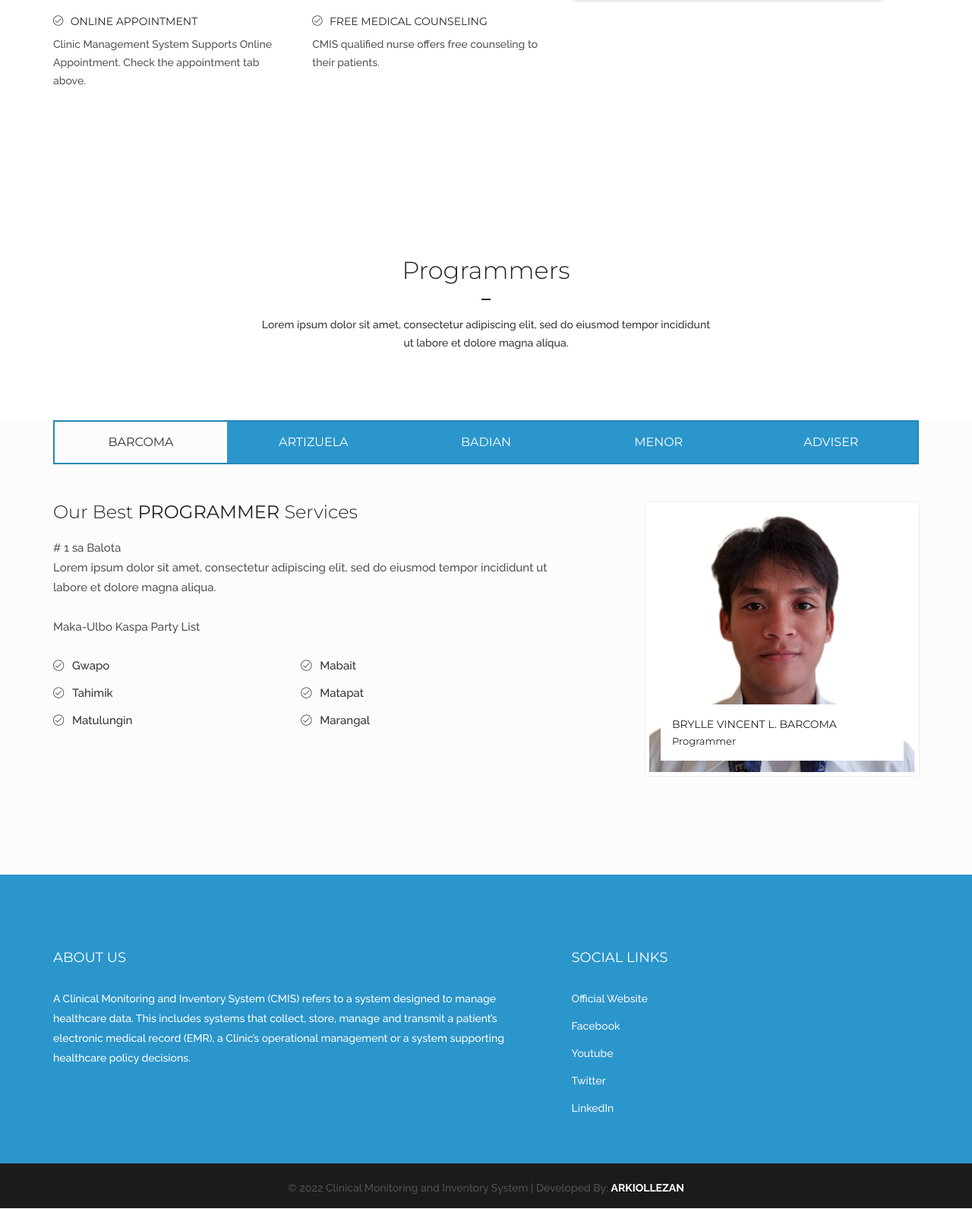
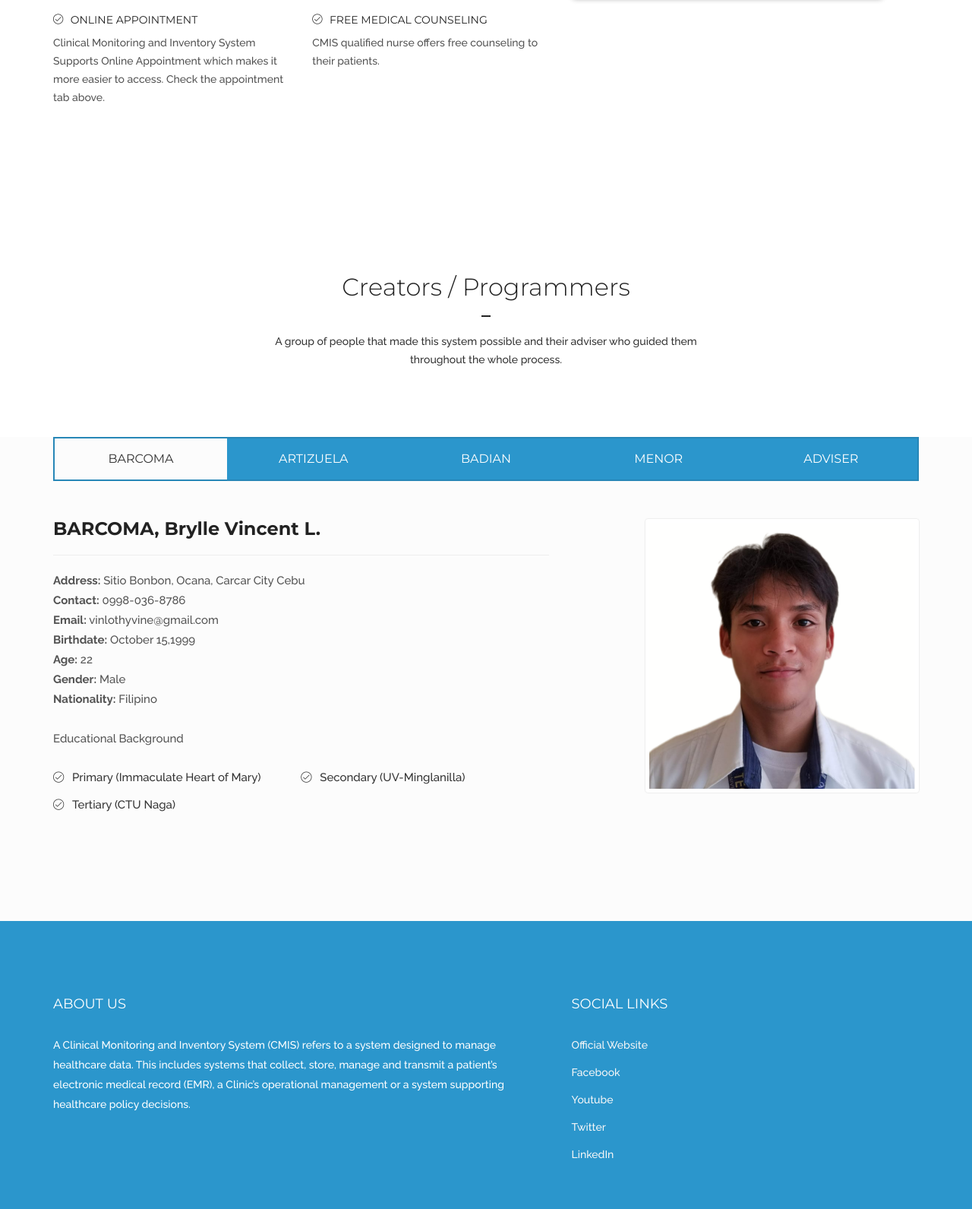
Before and after one commit to vinlothyvine1530/Arkiollezan.v.1.0.0, a PHP site: page /about.php in a window 1280 px wide, after a click on "BARCOMA". Shown: the part 547-2138 px from the top of the page at 76% size. Run offline with PHP 8.4, Linux system fonts and the light colour scheme; a stand-in replaces the project's code that opens the database connection; some libraries are stand-ins or nearby versions.

Commit message:
Wordy Changes (2)
See file

```diff
--- a/about.php
+++ b/about.php
@@ -13,20 +13,20 @@
                     <!-- Intro Detail -->
                     <div class="col-md-7">
                         <div class="text-sec padding-right-0">
-                            <h5>Health Check Up At Clinic Management System</h5>
-                            <p>Lorem ipsum dolor sit amet, consectetur adipiscing elit, sed do eiusmod tempor incididunt ut labore et dolore magna aliqua. Ut enim ad minim veniam, quis nostrud exercitation ullamco laboris nisi ut aliquip ex ea commodo consequat. Duis aute irure dolor in reprehenderit in voluptate velit esse cillum dolore eu fugiat nulla pariatur. Excepteur sint occaecat cupidatat non proident, sunt in culpa qui officia deserunt mollit anim id est laborum.</p>
+                            <h5>Health Record and Inventory of Medicine System</h5>
+                            <p>The web-based Clinical Monitoring and Inventory System allows patients to simply schedule an appointment with the campus nurse no matter where they are. The school nurse could also verify and update the available medicine on his clinic's system rather than manually recording it on paper. A system that makes life easier.</p>
                             <ul class="row">
                               <li class="col-sm-6">
-                                <h6> <i class="lnr  lnr-checkmark-circle"></i> EMERGENCY CASE</h6>
-                                <p>CMIS provide reliable communications and improve public safety areas. </p>
+                                <h6> <i class="lnr  lnr-checkmark-circle"></i> RECORD MONITORING</h6>
+                                <p>CMIS provide excellent monitoring of the patients' record which makes it easier to give them prescriptions to specific unwellness. </p>
                               </li>
                               <li class="col-sm-6">
                                 <h6> <i class="lnr  lnr-checkmark-circle"></i> QUALIFIED NURSE</h6>
-                                <p>Hopital Management System has licensed and qualified nurse! </p>
+                                <p>CMIS is served by a professional nurse to provide excellent quality of giving prescriptions to the patients. </p>
                               </li>
                               <li class="col-sm-6">
                                 <h6> <i class="lnr  lnr-checkmark-circle"></i> ONLINE APPOINTMENT</h6>
-                                <p>Clinic Management System Supports Online Appointment. Check the appointment tab above. </p>
+                                <p>Clinical Monitoring and Inventory System Supports Online Appointment which makes it more easier to access. Check the appointment tab above. </p>
                               </li>
                               <li class="col-sm-6">
                                 <h6> <i class="lnr  lnr-checkmark-circle"></i> FREE MEDICAL COUNSELING</h6>
@@ -51,9 +51,9 @@
 
         <!-- Heading -->
         <div class="heading-block">
-          <h2>Programmers</h2>
+          <h2>Creators / Programmers</h2>
           <hr>
-          <span>Lorem ipsum dolor sit amet, consectetur adipiscing elit, sed do eiusmod tempor incididunt ut labore et dolore magna aliqua.</span> </div>
+          <span>A group of people that made this system possible and their adviser who guided them throughout the whole process.</span> </div>
       </div>
 
       <!-- Department -->
@@ -81,19 +81,24 @@
                 <div class="dep-sec-txt">
                   <div class="row">
                     <div class="col-md-7">
-                      <h5>Our Best <span>PROGRAMMER</span> Services</h5>
-                      <p> # 1 sa Balota <br> Lorem ipsum dolor sit amet, consectetur adipiscing elit, sed do eiusmod tempor incididunt ut labore et dolore magna aliqua.
+                     <h5><span><b>BARCOMA, Brylle Vincent L.</b></span></h5>
+                     <hr>
+                      <p><b>Address:</b> Sitio Bonbon, Ocana, Carcar City Cebu
+                      <br><b>Contact:</b> 0998-036-8786
+                      <br><b>Email:</b> vinlothyvine@gmail.com
+                      <br><b>Birthdate:</b> October 15,1999
+                      <br><b>Age:</b> 22
+                      <br><b>Gender:</b> Male
+                      <br><b>Nationality:</b> Filipino
+
                         <br><br>
-                       Maka-Ulbo Kaspa Party List</p>
+                       Educational Background</p>
 
                       <!-- List Style Check -->
                       <ul class="list-style-check">
-                        <li> Gwapo </li>
-                        <li> Mabait </li>
-                        <li> Tahimik </li>
-                        <li> Matapat </li>
-                        <li> Matulungin </li>
-                        <li> Marangal </li>
+                        <li> Primary (Immaculate Heart of Mary) </li>
+                        <li> Secondary (UV-Minglanilla) </li>
+                        <li> Tertiary (CTU Naga) </li>
                       </ul>
                     </div>
 
@@ -101,7 +106,7 @@
                     <div class="col-md-offset-1 col-md-4">
                       <div class="programmer-img"> <img class="img-responsive" src="images/barcoma-programmer.png" alt="" >
                         <div class="name-doc">
-                          <h6>Brylle Vincent L. Barcoma <span><br>Programmer</span></h6>
+                        <!--  <h6>Brylle Vincent L. Barcoma <span><br>Programmer</span></h6> -->
                         </div>
                       </div>
                     </div>
@@ -115,19 +120,24 @@
                 <div class="dep-sec-txt">
                   <div class="row">
                     <div class="col-md-7">
-                      <h5>Our Best <span>PROGRAMMER</span> Services</h5>
-                      <p> # 2 sa Balota <br> Lorem ipsum dolor sit amet, consectetur adipiscing elit, sed do eiusmod tempor incididunt ut labore et dolore magna aliqua.
+                     <h5><span><b>ARTIZUELA, Mienzan C.</b></span></h5>
+                     <hr>
+                      <p><b>Address:</b> West Poblacion, Naga City, Cebu
+                      <br><b>Contact:</b> 0955-179-3271
+                      <br><b>Email:</b> mienzanartizuela17@gmail.com
+                      <br><b>Birthdate:</b> December 1,1999
+                      <br><b>Age:</b> 22
+                      <br><b>Gender:</b> Female
+                      <br><b>Nationality:</b> Filipina
+
                         <br><br>
-                        Simhot Lubot Party List </p>
+                       Educational Background</p>
 
                       <!-- List Style Check -->
                       <ul class="list-style-check">
-                        <li> Gwapa </li>
-                        <li> Mabait </li>
-                        <li> Tahimik </li>
-                        <li> Matapat </li>
-                        <li> Matulungin </li>
-                        <li> Marangal </li>
+                        <li> Primary (Kalilangan Central Elementary School) </li>
+                        <li> Secondary (Naga National High School) </li>
+                        <li> Tertiary (CTU Naga) </li>
                       </ul>
                     </div>
 
@@ -135,7 +145,7 @@
                     <div class="col-md-offset-1 col-md-4">
                       <div class="programmer-img"> <img class="img-responsive" src="images/artizuela-programmer.png" alt="" >
                         <div class="name-doc">
-                          <h6>Mienzan D. Artizuela <span><br>Programmer</span></h6>
+                       <!--   <h6>Mienzan D. Artizuela <span><br>Programmer</span></h6>-->
                         </div>
                       </div>
                     </div>
@@ -149,19 +159,24 @@
                 <div class="dep-sec-txt">
                   <div class="row">
                     <div class="col-md-7">
-                      <h5>Our Best <span>PROGRAMMER</span> Services </h5>
-                      <p> # 3 sa Balota <br> Lorem ipsum dolor sit amet, consectetur adipiscing elit, sed do eiusmod tempor incididunt ut labore et dolore magna aliqua.
+                       <h5><span><b>BADIAN, Mark Loiue D.</b></span></h5>
+                        <hr>
+                      <p><b>Address:</b> Pitalo, San Fernando, Cebu
+                      <br><b>Contact:</b> 0945-437-9315
+                      <br><b>Email:</b> mazu.kenji@gmail.com
+                      <br><b>Birthdate:</b> December 17,1998
+                      <br><b>Age:</b> 22
+                      <br><b>Gender:</b> Male
+                      <br><b>Nationality:</b> Filipino
+
                         <br><br>
-                        Kuot Kigol Party List </p>
+                       Educational Background</p>
 
                       <!-- List Style Check -->
                       <ul class="list-style-check">
-                        <li> Gwapo </li>
-                        <li> Mabait </li>
-                        <li> Tahimik </li>
-                        <li> Matapat </li>
-                        <li> Matulungin </li>
-                        <li> Marangal </li>
+                        <li> Primary (Pitalo Elementary Scchool) </li>
+                        <li> Secondary (Sangat National Hgh School) </li>
+                        <li> Tertiary (CTU Naga) </li>
                       </ul>
                     </div>
 
@@ -169,7 +184,7 @@
                     <div class="col-md-offset-1 col-md-4">
                       <div class="programmer-img"> <img class="img-responsive" src="images/badian-programmer.png" alt="" >
                         <div class="name-doc">
-                          <h6>Mark Louie B. Badian <span><br>Programmer</span></h6>
+                          <!--  <h6>Mark Louie B. Badian <span><br>Programmer</span></h6>-->
                         </div>
                       </div>
                     </div>
@@ -183,27 +198,31 @@
                 <div class="dep-sec-txt">
                   <div class="row">
                     <div class="col-md-7">
-                      <h5>Our Best <span>PROGRAMMER</span> Services</h5>
-                      <p> # 4 sa Balota <br> Lorem ipsum dolor sit amet, consectetur adipiscing elit, sed do eiusmod tempor incididunt ut labore et dolore magna aliqua.
+                    <h5><span><b>MENOR, Rio E.</b></span></h5>
+                        <hr>
+                      <p><b>Address:</b> Tina-an, Naga City, Cebu
+                      <br><b>Contact:</b> 0912-471-0024
+                      <br><b>Email:</b> riomenor5@gmail.com
+                      <br><b>Birthdate:</b> February 2,1998
+                      <br><b>Age:</b> 23
+                      <br><b>Gender:</b> Male
+                      <br><b>Nationality:</b> Filipino
+
                         <br><br>
-                        Simhot Kugmo Party List </p>
+                       Educational Background</p>
 
                       <!-- List Style Check -->
                       <ul class="list-style-check">
-                        <li> Gwapo </li>
-                        <li> Mabait </li>
-                        <li> Tahimik </li>
-                        <li> Matapat </li>
-                        <li> Matulungin </li>
-                        <li> Marangal </li>
+                        <li> Primary (Cepoc Central School) </li>
+                        <li> Secondary (Naga National High School) </li>
+                        <li> Tertiary (CTU Naga) </li>
                       </ul>
                     </div>
-
                     <!-- menor Img -->
                     <div class="col-md-offset-1 col-md-4">
                       <div class="programmer-img"> <img class="img-responsive" src="images/menor-programmer.png" alt="" >
                         <div class="name-doc">
-                          <h6>Rio E. Menor <span><br>Programmer</span></h6>
+                         <!-- <h6>Rio E. Menor <span><br>Programmer</span></h6> -->
                         </div>
                       </div>
                     </div>
@@ -217,7 +236,7 @@
                 <div class="dep-sec-txt">
                   <div class="row">
                     <div class="col-md-7">
-                      <h5>Our Best <span>ADVISER</span> Services</h5>
+                      <h5><span><b>Professor Glenn Adorable Trinidad</b></span></h5><hr>
                       <p> It has survived not only five centuries, but also the leap into electronic typesetting, remaining essentially unchanged. It was popularised in the 1960s with the release of Letraset sheets containing Lorem Ipsum passages, <br>
                         <br>
                         It has survived not only five centuries, but also the leap into electronic typesetting, remaining essentially unchanged. It was popularised in the 1960s PageMaker including versions of Lorem Ipsum. </p>
@@ -237,7 +256,7 @@
                     <div class="col-md-offset-1 col-md-4">
                       <div class="programmer-img"> <img class="img-responsive" src="images/adviser.png" alt="" >
                         <div class="name-doc">
-                          <h6>Prof. Glenn A. Trinidad<br><span>Professor</span></h6>
+                        <!-- <h6>Prof. Glenn A. Trinidad<br><span>Professor</span></h6> -->
                         </div>
                       </div>
                     </div>
--- a/index.php
+++ b/index.php
@@ -51,7 +51,7 @@
                 data-elementdelay="0.1"
                 data-endelementdelay="0.1"
                 data-endspeed="300"
-                style="z-index: 7;  font-size:22px; color:#fff; font-weight:500; max-width: auto; max-height: auto; white-space: nowrap;">Phase 2</div>
+                style="z-index: 7;  font-size:22px; color:#fff; font-weight:500; max-width: auto; max-height: auto; white-space: nowrap;">2021-2022</div>
 
             <!-- LAYER NR. 4 -->
             <div class="tp-caption lfb tp-resizeme scroll"
@@ -113,7 +113,7 @@
                 data-elementdelay="0.1"
                 data-endelementdelay="0.1"
                 data-endspeed="300"
-                style="z-index: 7; font-size:16px; color:#fff; font-weight:500; line-height:26px; max-width: auto; max-height: auto; white-space: nowrap;">Clinical Monitoring and Inventory System</div>
+                style="z-index: 7; font-size:16px; color:#fff; font-weight:500; line-height:26px; max-width: auto; max-height: auto; white-space: nowrap;">By: Arkiollezan</div>
 
             <!-- LAYER NR. 4 -->
             <div class="tp-caption lfb tp-resizeme scroll"
```
